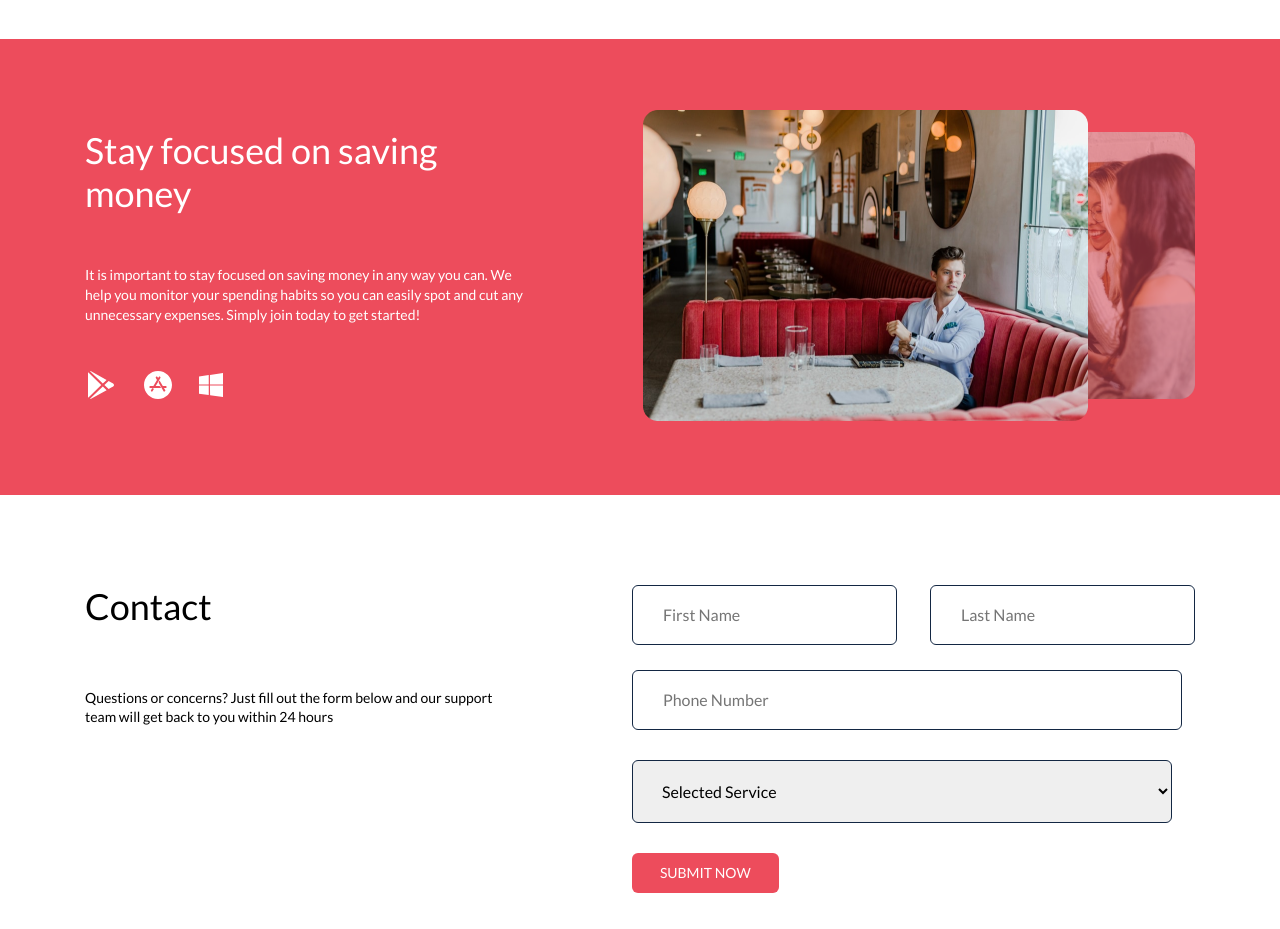
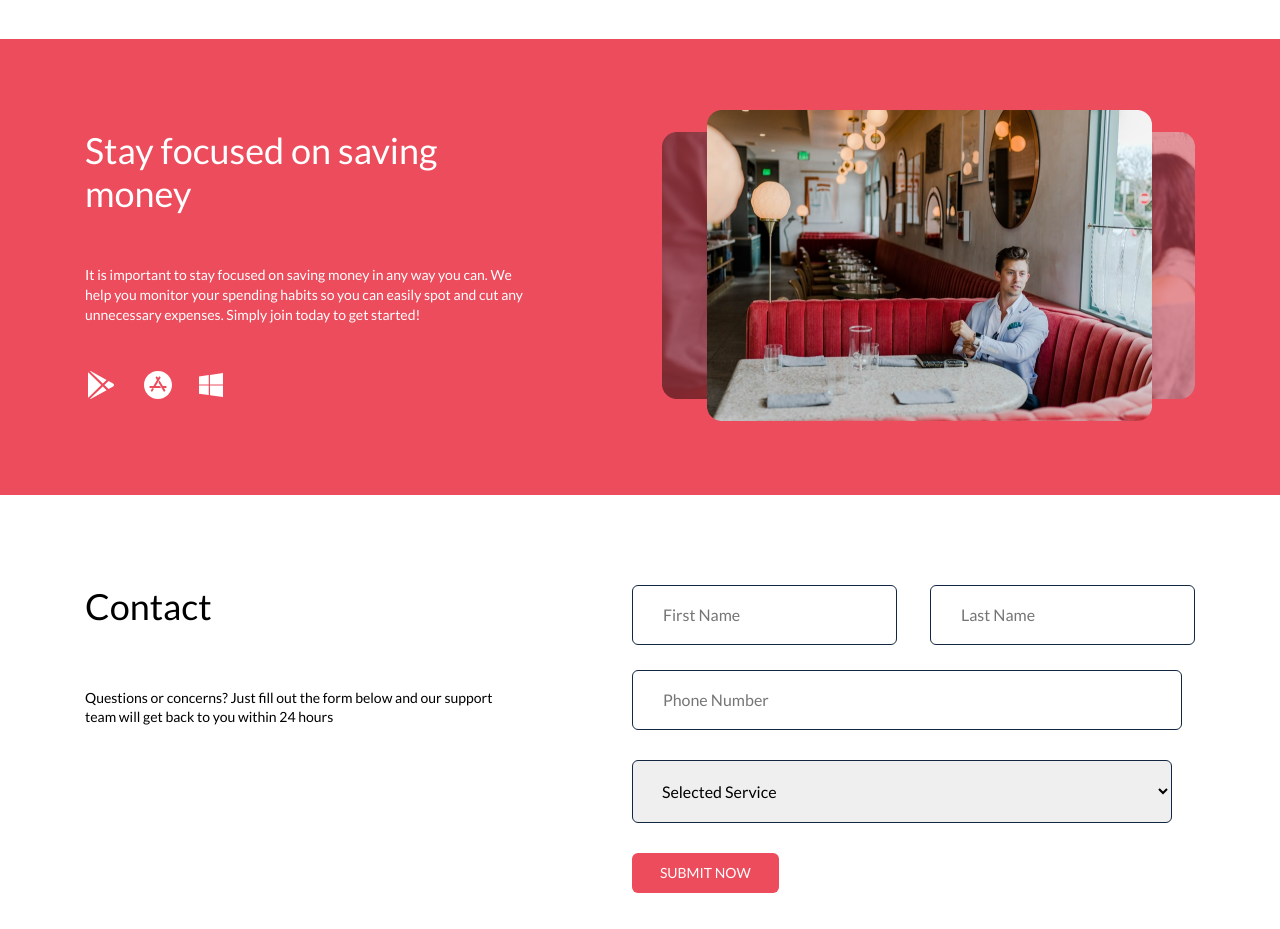
Before and after one commit to Old-G/cloudbudget-landing, a website: page index.html in a window 1280 px wide. Shown: the part 2500-3429 px from the top of the page. Drawn offline with Linux system fonts and the light colour scheme.

Commit message:
update app

```diff
--- a/scss/styles.scss
+++ b/scss/styles.scss
@@ -469,10 +469,10 @@ body {
   &-img {
     display: flex;
     align-items: center;
+    position: relative;
 
     &-items {
       display: flex;
-      position: relative;
       max-width: 533px;
 
       &__item-l {
@@ -488,7 +488,7 @@ body {
 
     &__item {
       position: absolute;
-      right: 15%;
+      right: 8%;
     }
   }
 }
```
Also changed, not shown: css/styles.css.
